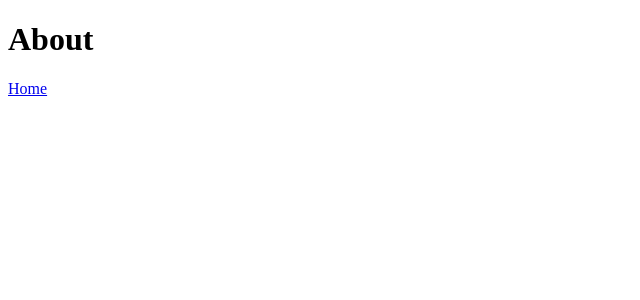
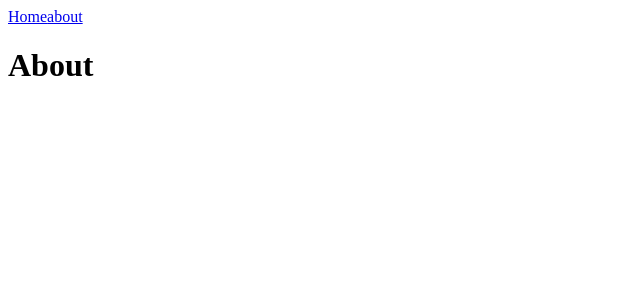
Before and after one commit to csslick/hello-next, a Next.js app: page /about in a window 1280 px wide. Shown: the top 300 px of the page, without its empty margins (0-640 px from the left). Built offline with nearby package versions, Linux system fonts and the light colour scheme.

Commit message:
shared layout

```diff
--- /dev/null
+++ b/components/Layout.js
@@ -0,0 +1,21 @@
+import Nav from './Nav'
+
+// const Layout = (props) => {
+//   return (
+//     <>
+//       <Nav />
+//       {props.children}
+//     </>
+//   )
+// }
+
+const Layout = ({children}) => {
+  return (
+    <>
+      <Nav />
+      {children}
+    </>
+  )
+}
+
+export default Layout;
--- a/pages/about.js
+++ b/pages/about.js
@@ -1,13 +1,11 @@
 import Link from "next/link"
+import Layout from "../components/Layout";
 
 function About() {
   return (
-    <>
+    <Layout>
       <h1>About</h1>
-      <Link href="./">
-        <a>Home</a>
-      </Link>
-    </>
+    </Layout>
   )
 }
 
```
Also changed, not shown: pages/index.js (+3 -17 lines).
